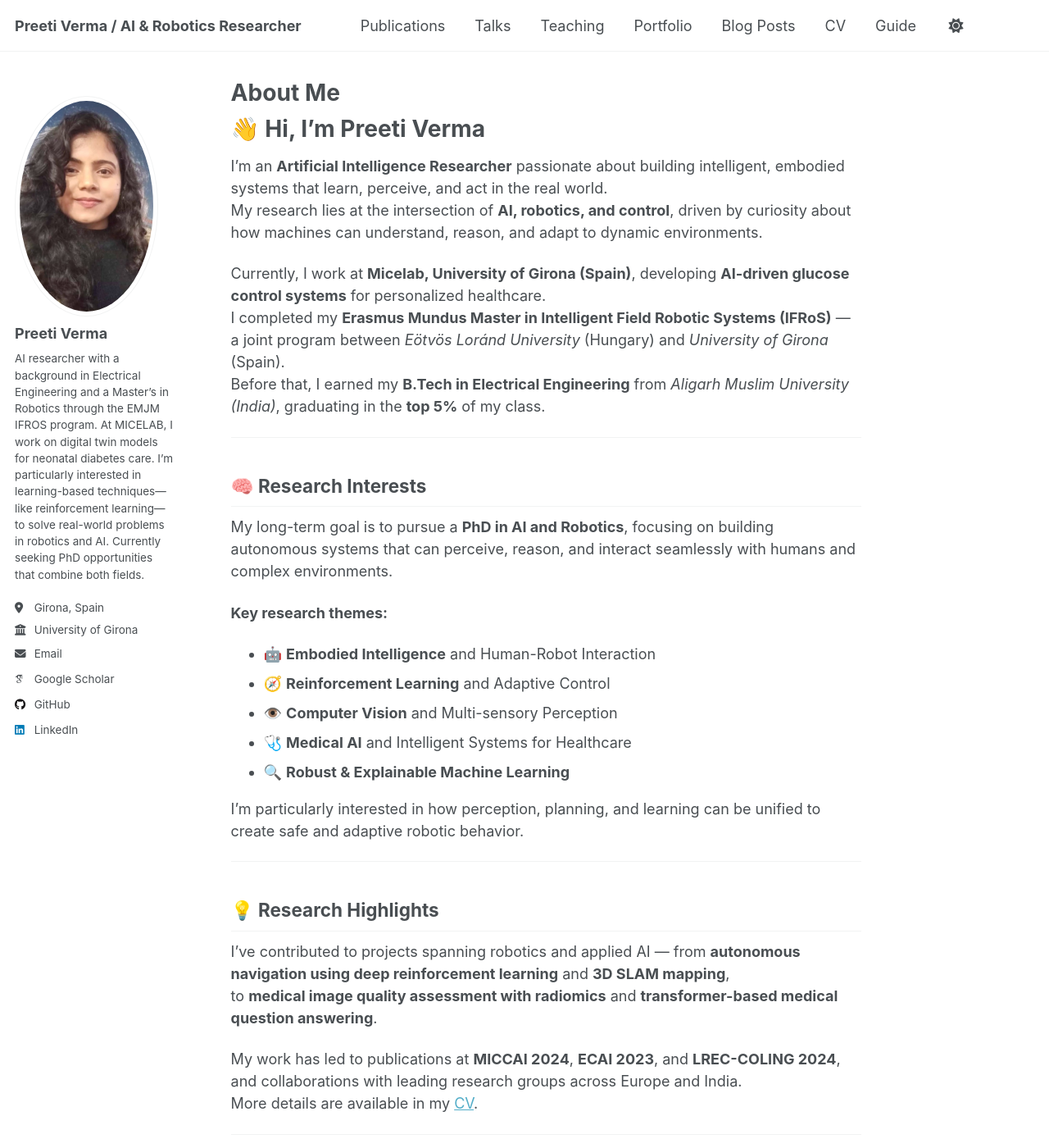
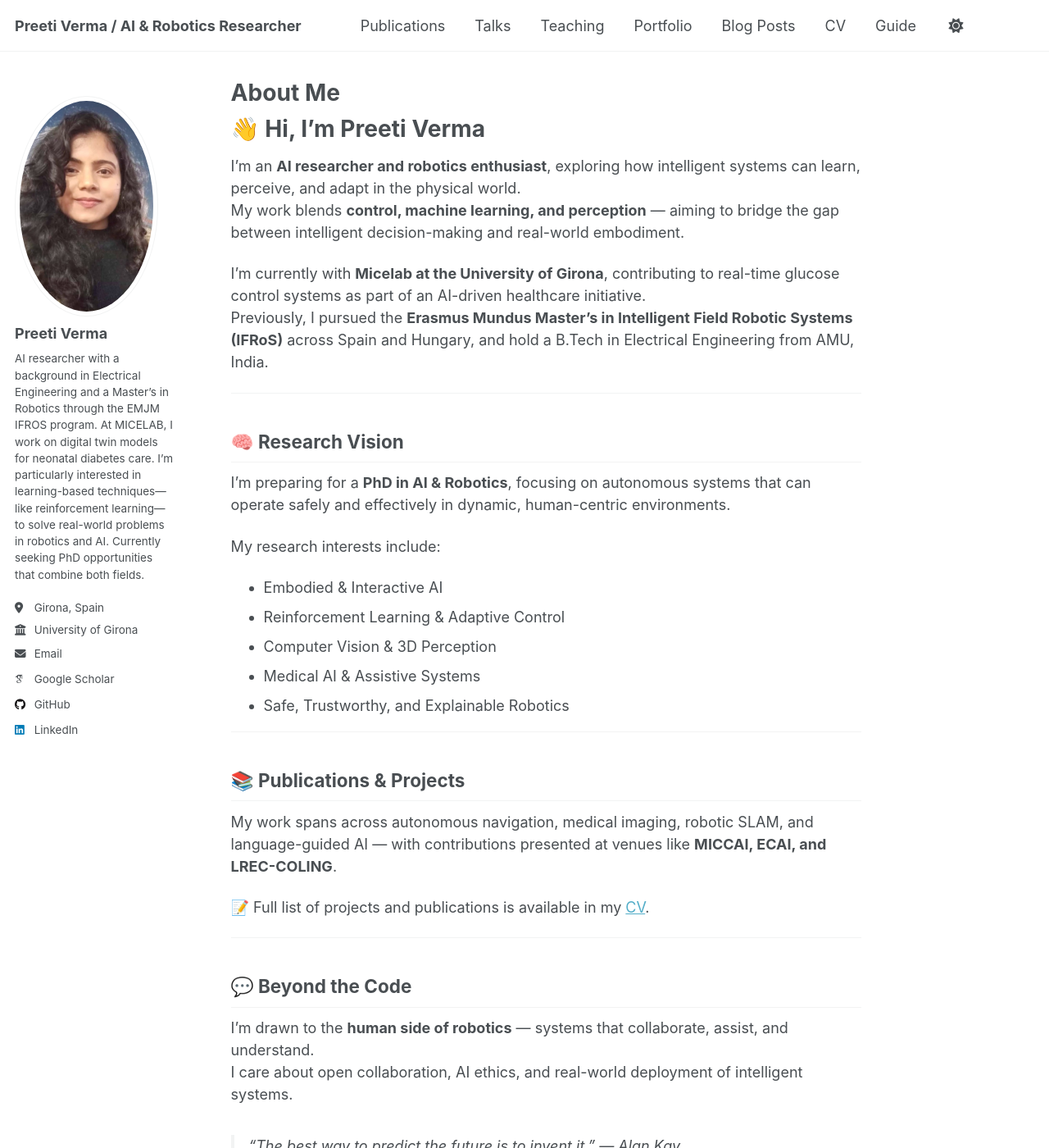
Before and after one commit to preeti-verma8600/preeti-verma8600.github.io, a Jekyll site: the page built from _pages/about.md, in a window 1280 px wide and 1400 px high. Shown: the whole window at 82% size. Built offline with Jekyll 4.4.1, drawn with Linux system fonts in a browser that asks for light colours; some web fonts are replaced; a script that is not in the unit is left out; some of the changed text lies outside the part shown.

Commit message:
Updated about me file 3

```diff
--- a/_pages/about.md
+++ b/_pages/about.md
@@ -9,64 +9,49 @@ redirect_from:
 
 # 👋 Hi, I'm Preeti Verma
 
-I’m an **Artificial Intelligence Researcher** passionate about building intelligent, embodied systems that learn, perceive, and act in the real world.
-My research lies at the intersection of **AI, robotics, and control**, driven by curiosity about how machines can understand, reason, and adapt to dynamic environments.
+I’m an **AI researcher and robotics enthusiast**, exploring how intelligent systems can learn, perceive, and adapt in the physical world.
+My work blends **control, machine learning, and perception** — aiming to bridge the gap between intelligent decision-making and real-world embodiment.
 
-Currently, I work at **Micelab, University of Girona (Spain)**, developing **AI-driven glucose control systems** for personalized healthcare.
-I completed my **Erasmus Mundus Master in Intelligent Field Robotic Systems (IFRoS)** — a joint program between *Eötvös Loránd University* (Hungary) and *University of Girona* (Spain).
-Before that, I earned my **B.Tech in Electrical Engineering** from *Aligarh Muslim University (India)*, graduating in the **top 5%** of my class.
+I’m currently with **Micelab at the University of Girona**, contributing to real-time glucose control systems as part of an AI-driven healthcare initiative.
+Previously, I pursued the **Erasmus Mundus Master's in Intelligent Field Robotic Systems (IFRoS)** across Spain and Hungary, and hold a B.Tech in Electrical Engineering from AMU, India.
 
 ---
 
-## 🧠 Research Interests
+## 🧠 Research Vision
 
-My long-term goal is to pursue a **PhD in AI and Robotics**, focusing on building autonomous systems that can perceive, reason, and interact seamlessly with humans and complex environments.
+I’m preparing for a **PhD in AI & Robotics**, focusing on autonomous systems that can operate safely and effectively in dynamic, human-centric environments.
 
-**Key research themes:**
-- 🤖 **Embodied Intelligence** and Human-Robot Interaction
-- 🧭 **Reinforcement Learning** and Adaptive Control
-- 👁️ **Computer Vision** and Multi-sensory Perception
-- 🩺 **Medical AI** and Intelligent Systems for Healthcare
-- 🔍 **Robust & Explainable Machine Learning**
-
-I’m particularly interested in how perception, planning, and learning can be unified to create safe and adaptive robotic behavior.
+My research interests include:
+- Embodied & Interactive AI
+- Reinforcement Learning & Adaptive Control
+- Computer Vision & 3D Perception
+- Medical AI & Assistive Systems
+- Safe, Trustworthy, and Explainable Robotics
 
 ---
 
-## 💡 Research Highlights
+## 📚 Publications & Projects
 
-I’ve contributed to projects spanning robotics and applied AI — from **autonomous navigation using deep reinforcement learning** and **3D SLAM mapping**,
-to **medical image quality assessment with radiomics** and **transformer-based medical question answering**.
+My work spans across autonomous navigation, medical imaging, robotic SLAM, and language-guided AI — with contributions presented at venues like **MICCAI, ECAI, and LREC-COLING**.
 
-My work has led to publications at **MICCAI 2024**, **ECAI 2023**, and **LREC-COLING 2024**, and collaborations with leading research groups across Europe and India.
-More details are available in my [CV](/files/Preeti_Verma_CV.pdf).
+📝 Full list of projects and publications is available in my [CV](/files/Preeti_Verma_CV.pdf).
 
 ---
 
-## 🏆 Achievements & Recognition
+## 💬 Beyond the Code
 
-- 🎓 **Erasmus Mundus Scholar (IFRoS)**
-- 🌍 Recipient of **Global Korea Scholarship (GKS)** and **Banach Scholarship**
-- 🧠 **AWS Machine Learning Scholar (2021)**
-- 💡 Reviewer for *Scientific Reports (Nature)*
-- 🥇 Ranked in **Top 2%** in EMBARK Design Track (455,000+ participants)
-
----
-
-## 💬 Beyond Research
-
-I’m fascinated by how **AI can serve humanity** — from healthcare to autonomous exploration.
-Outside the lab, I enjoy interdisciplinary collaborations, mentoring students, and exploring the ethical and creative aspects of intelligent systems.
+I’m drawn to the **human side of robotics** — systems that collaborate, assist, and understand.
+I care about open collaboration, AI ethics, and real-world deployment of intelligent systems.
 
 > “The best way to predict the future is to invent it.” — Alan Kay
-> *And I aim to be part of inventing a future where machines truly understand.*
 
 ---
 
 ## 🤝 Let’s Connect
 
-If you’re working in **AI, robotics, or intelligent systems**, I’d love to connect and exchange ideas!
-📫 [LinkedIn](https://www.linkedin.com/in/preetisnno/) • 💻 [GitHub](https://github.com/aabha) • 📄 [CV](/files/Preeti_Verma_CV.pdf)
+Always happy to collaborate or brainstorm with fellow researchers.
+📫 [LinkedIn](https://www.linkedin.com/in/preetisnno/) • 💻 [GitHub](https://github.com/preeti-verma8600) • 📄 [CV](/files/Preeti_Verma_CV.pdf)
+
 
 
 
```
